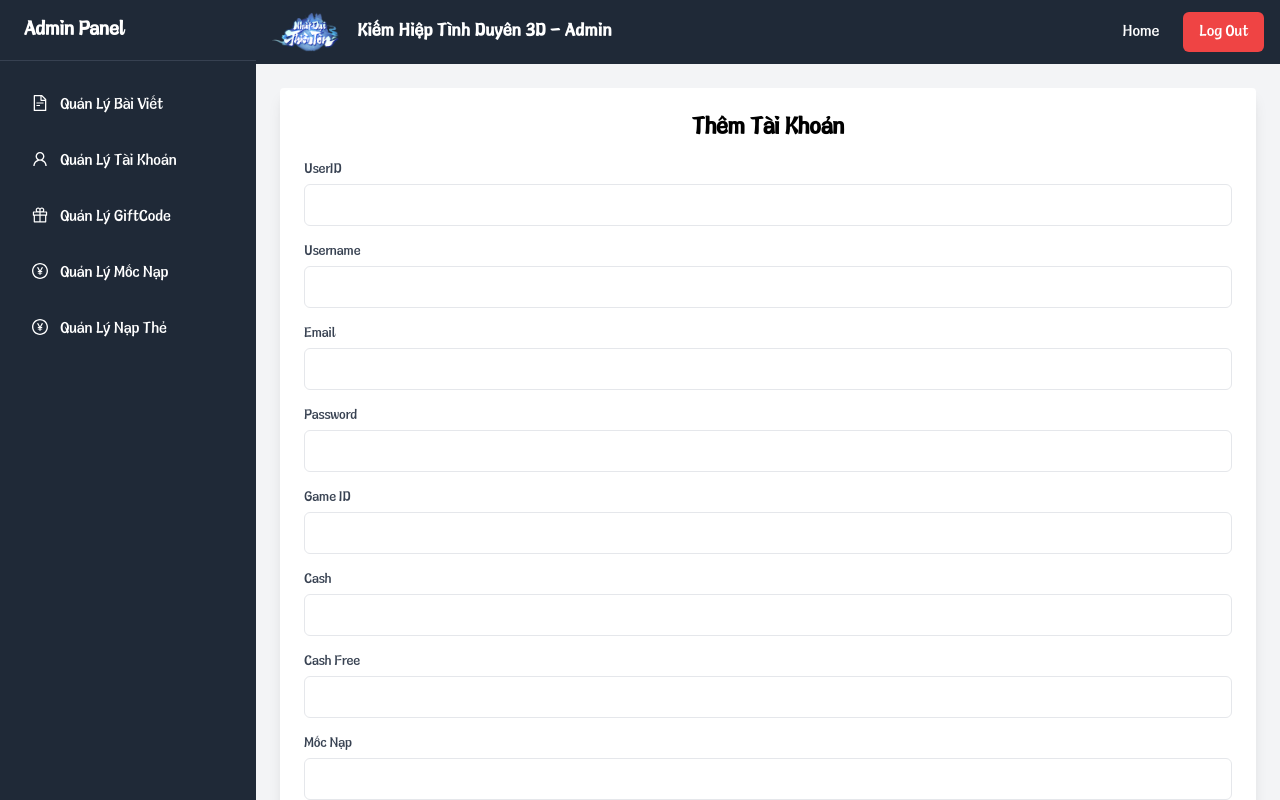
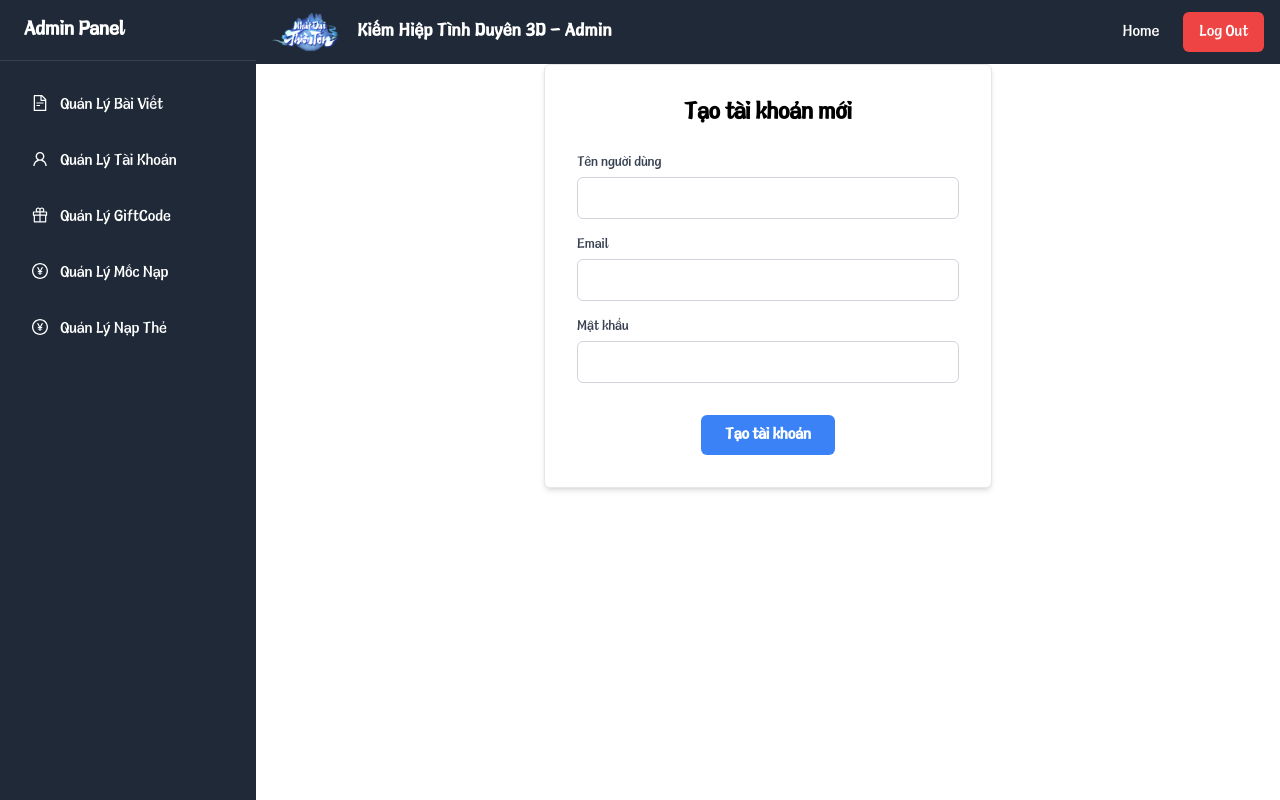
Before and after one commit to socktow/kiemhieptinhduyen-3D, a React (Create React App) app: page /admin/users/create in a window 1280 px wide. Built offline with nearby package versions, Linux system fonts and the light colour scheme.

Commit message:
Account CRUD - Add Account

```diff
--- a/src/Layouts/AdminLayout/Account/AccountCRUD.jsx
+++ b/src/Layouts/AdminLayout/Account/AccountCRUD.jsx
@@ -1,80 +1,265 @@
-import React from "react";
+import React, { useState, useEffect } from "react";
+import api from "../_Api/api";
 
 const AccountCRUD = () => {
-  const data = [
-    {
-      userid: 10,
-      username: "admin",
-      email: "admin1@gmail.com",
-      password: "******",
-      gameId: null,
-      Cash: 50000,
-      CashFree: 500000,
-      MocNap: 0,
-    },
-    {
-      userid: 11,
-      username: "user01",
-      email: "user01@gmail.com",
-      password: "******",
-      gameId: "game001",
-      Cash: 10000,
-      CashFree: 200000,
-      MocNap: 1000,
-    },
-    {
-      userid: 12,
-      username: "user02",
-      email: "user02@gmail.com",
-      password: "******",
-      gameId: "game002",
-      Cash: 15000,
-      CashFree: 300000,
-      MocNap: 500,
-    },
-  ];
+  const [users, setUsers] = useState([]);
+  const [userId, setUserId] = useState("");
+  const [userDetails, setUserDetails] = useState(null);
+  const [editingUser, setEditingUser] = useState(null);
+  const [editForm, setEditForm] = useState({});
+  const [loading, setLoading] = useState(false);
+  const [error, setError] = useState("");
+
+  useEffect(() => {
+    fetchAllUsers();
+  }, []);
+
+  const fetchAllUsers = async () => {
+    setLoading(true);
+    try {
+      const data = await api.getAllUsers();
+      setUsers(data);
+    } catch {
+      setError("Failed to fetch users.");
+    } finally {
+      setLoading(false);
+    }
+  };
+
+  const fetchUserById = async () => {
+    if (!userId) return;
+    setLoading(true);
+    setError("");
+    try {
+      const data = await api.getUserById(userId);
+      setUserDetails(data);
+    } catch (err) {
+      setError("User not found.");
+      setUserDetails(null);
+    } finally {
+      setLoading(false);
+    }
+  };
+
+  const handleEditChange = (e) => {
+    const { name, value } = e.target;
+    setEditForm((prev) => ({ ...prev, [name]: value }));
+  };
+
+  const handleEditSubmit = async () => {
+    try {
+      const updatedFields = {
+        email: editForm.email,
+        password: editForm.password,
+        gameId: editForm.gameId,
+        Cash: editForm.Cash,
+        CashFree: editForm.CashFree,
+        MocNap: editForm.MocNap,
+      };
+
+      await api.updateUser(editingUser, updatedFields);
+
+      setUsers((prevUsers) =>
+        prevUsers.map((user) =>
+          user.userid === editingUser ? { ...user, ...updatedFields } : user
+        )
+      );
+      setEditingUser(null);
+    } catch {
+      setError("Failed to update user.");
+    }
+  };
+
+  const handleDeleteClick = async (userId) => {
+    if (window.confirm("Are you sure you want to delete this user?")) {
+      try {
+        await api.deleteUser(userId);
+        fetchAllUsers();
+      } catch (err) {
+        setError("Failed to delete user.");
+      }
+    }
+  };
+
+  const handleEditClick = (user) => {
+    setEditingUser(user.userid);
+    setEditForm({ ...user });
+  };
 
   return (
-    <div className="min-h-screen bg-gray-100 p-4">
-      <h1 className="text-2xl font-bold text-center mb-6">Quản Lý Tài Khoản</h1>
-      <div className="overflow-x-auto">
-        <table className="w-full table-auto border-collapse border border-gray-300">
-          <thead className="bg-gray-200">
-            <tr>
-              <th className="border border-gray-300 px-4 py-2">UserID</th>
-              <th className="border border-gray-300 px-4 py-2">Username</th>
-              <th className="border border-gray-300 px-4 py-2">Email</th>
-              <th className="border border-gray-300 px-4 py-2">Password</th>
-              <th className="border border-gray-300 px-4 py-2">Game ID</th>
-              <th className="border border-gray-300 px-4 py-2">Cash</th>
-              <th className="border border-gray-300 px-4 py-2">Cash Free</th>
-              <th className="border border-gray-300 px-4 py-2">Mốc Nạp</th>
-              <th className="border border-gray-300 px-4 py-2">Thao Tác</th>
+    <div className="p-6 bg-gray-100 min-h-screen">
+      <h1 className="text-2xl font-bold mb-6">Danh Sách Tài Khoản</h1>
+
+      <div className="mb-8">
+        <h2 className="text-xl font-semibold mb-4">Tất cả tài khoản</h2>
+        {loading ? (
+          <p className="text-gray-600">Loading...</p>
+        ) : error ? (
+          <p className="text-red-500">{error}</p>
+        ) : (
+          <table className="table-auto w-full bg-white rounded-lg shadow p-4">
+            <thead>
+              <tr className="bg-gray-200">
+                <th className="px-4 py-2">User ID</th>
+                <th className="px-4 py-2">Username</th>
+                <th className="px-4 py-2">Email</th>
+                <th className="px-4 py-2">Password</th>
+                <th className="px-4 py-2">Game ID</th>
+                <th className="px-4 py-2">Cash</th>
+                <th className="px-4 py-2">Cash Free</th>
+                <th className="px-4 py-2">Mốc Nạp</th>
+                <th className="px-4 py-2">Actions</th>
               </tr>
             </thead>
             <tbody>
-            {data.map((item, index) => (
-              <tr key={index} className="bg-white hover:bg-gray-100">
-                <td className="border border-gray-300 px-4 py-2 text-center">{item.userid}</td>
-                <td className="border border-gray-300 px-4 py-2">{item.username}</td>
-                <td className="border border-gray-300 px-4 py-2">{item.email}</td>
-                <td className="border border-gray-300 px-4 py-2">{item.password}</td>
-                <td className="border border-gray-300 px-4 py-2">{item.gameId || "N/A"}</td>
-                <td className="border border-gray-300 px-4 py-2">{item.Cash}</td>
-                <td className="border border-gray-300 px-4 py-2">{item.CashFree}</td>
-                <td className="border border-gray-300 px-4 py-2">{item.MocNap}</td>
-                <td className="border border-gray-300 px-4 py-2 text-center">
-                  <button className="bg-blue-500 text-white px-3 py-1 rounded mr-2 hover:bg-blue-600">
-                    Chỉnh Sửa
+              {users.map((user) => (
+                <tr key={user.userid} className="border-b">
+                  <td className="px-4 py-2 text-center">{user.userid}</td>
+                  <td className="px-4 py-2">{user.username}</td>
+                  <td className="px-4 py-2">
+                    {editingUser === user.userid ? (
+                      <input
+                        type="text"
+                        name="email"
+                        value={editForm.email || ""}
+                        onChange={handleEditChange}
+                        className="border border-gray-300 rounded px-2 py-1"
+                      />
+                    ) : (
+                      user.email
+                    )}
+                  </td>
+                  <td className="px-4 py-2">
+                    {editingUser === user.userid ? (
+                      <input
+                        type="text"
+                        name="password"
+                        value={editForm.password || ""}
+                        onChange={handleEditChange}
+                        className="border border-gray-300 rounded px-2 py-1"
+                      />
+                    ) : (
+                      user.password
+                    )}
+                  </td>
+                  <td className="px-4 py-2">
+                    {editingUser === user.userid ? (
+                      <input
+                        type="text"
+                        name="gameId"
+                        value={editForm.gameId || ""}
+                        onChange={handleEditChange}
+                        className="border border-gray-300 rounded px-2 py-1"
+                      />
+                    ) : (
+                      user.gameId
+                    )}
+                  </td>
+                  <td className="px-4 py-2">
+                    {editingUser === user.userid ? (
+                      <input
+                        type="text"
+                        name="Cash"
+                        value={editForm.Cash || ""}
+                        onChange={handleEditChange}
+                        className="border border-gray-300 rounded px-2 py-1"
+                      />
+                    ) : (
+                      user.Cash
+                    )}
+                  </td>
+                  <td className="px-4 py-2">
+                    {editingUser === user.userid ? (
+                      <input
+                        type="text"
+                        name="CashFree"
+                        value={editForm.CashFree || ""}
+                        onChange={handleEditChange}
+                        className="border border-gray-300 rounded px-2 py-1"
+                      />
+                    ) : (
+                      user.CashFree
+                    )}
+                  </td>
+                  <td className="px-4 py-2">
+                    {editingUser === user.userid ? (
+                      <input
+                        type="text"
+                        name="MocNap"
+                        value={editForm.MocNap || ""}
+                        onChange={handleEditChange}
+                        className="border border-gray-300 rounded px-2 py-1"
+                      />
+                    ) : (
+                      user.MocNap
+                    )}
+                  </td>
+                  <td className="px-4 py-2 flex justify-center gap-2">
+                    {editingUser === user.userid ? (
+                      <button
+                        className="bg-green-500 text-white px-2 py-1 rounded hover:bg-green-600"
+                        onClick={handleEditSubmit}
+                      >
+                        Save
                       </button>
-                  <button className="bg-red-500 text-white px-3 py-1 rounded hover:bg-red-600">
-                    Xóa
+                    ) : (
+                      <button
+                        className="bg-yellow-500 text-white px-2 py-1 rounded hover:bg-yellow-600"
+                        onClick={() => handleEditClick(user)}
+                      >
+                        Edit
+                      </button>
+                    )}
+                    <button
+                      className="bg-red-500 text-white px-2 py-1 rounded hover:bg-red-600"
+                      onClick={() => handleDeleteClick(user.userid)}
+                    >
+                      Delete
                     </button>
                   </td>
                 </tr>
               ))}
             </tbody>
           </table>
+        )}
+      </div>
+
+      <div className="mb-8">
+        <h2 className="text-xl font-semibold mb-4">Get User By ID</h2>
+        <div className="flex gap-4 mb-4">
+          <input
+            type="text"
+            value={userId}
+            onChange={(e) => setUserId(e.target.value)}
+            placeholder="Enter User ID"
+            className="border border-gray-300 rounded-lg px-4 py-2 w-full focus:outline-none focus:ring focus:ring-blue-300"
+          />
+          <button
+            onClick={fetchUserById}
+            className="bg-blue-500 text-white px-4 py-2 rounded-lg hover:bg-blue-600"
+          >
+            Search
+          </button>
+        </div>
+        {loading ? (
+          <p className="text-gray-600">Loading...</p>
+        ) : error ? (
+          <p className="text-red-500">{error}</p>
+        ) : userDetails ? (
+          <div className="bg-white rounded-lg shadow p-4">
+            <p className="text-gray-700">Name: {userDetails.username}</p>
+            <p className="text-gray-700">Email: {userDetails.email}</p>
+            <p className="text-gray-700">User ID: {userDetails.userid}</p>
+            <p className="text-gray-700">Cash: {userDetails.Cash}</p>
+            <p className="text-gray-700">Cash Free: {userDetails.CashFree}</p>
+            <p className="text-gray-700">
+              Game ID: {userDetails.gameId || "N/A"}
+            </p>
+            <p className="text-gray-700">Mốc Nạp: {userDetails.MocNap}</p>
+          </div>
+        ) : (
+          <p className="text-gray-600">Enter a User ID to view details.</p>
+        )}
       </div>
     </div>
   );
--- a/src/Layouts/AdminLayout/Account/AddAccount.jsx
+++ b/src/Layouts/AdminLayout/Account/AddAccount.jsx
@@ -1,131 +1,86 @@
-import React, { useState } from "react";
+import React, { useState } from 'react';
+import api from '../_Api/api';
 
 const AddAccount = () => {
-  const [formData, setFormData] = useState({
-    userid: "",
-    username: "",
-    email: "",
-    password: "",
-    gameId: "",
-    Cash: "",
-    CashFree: "",
-    MocNap: "",
-  });
+  const [username, setUsername] = useState('');
+  const [email, setEmail] = useState('');
+  const [password, setPassword] = useState('');
+  const [error, setError] = useState('');
+  const [loading, setLoading] = useState(false);
 
-  const handleChange = (e) => {
-    const { name, value } = e.target;
-    setFormData({ ...formData, [name]: value });
-  };
+  const handleSubmit = async (e) => {
+    e.preventDefault();
+    setLoading(true);
+    setError('');
 
-  const handleSubmit = (e) => {
-    e.preventDefault();
-    console.log("Form Data Submitted:", formData);
-    // Add logic to send formData to your API or backend
-    alert("Tài khoản đã được thêm thành công!");
+    try {
+      const newAccount = { username, email, password };
+      await api.AddAccount(newAccount); // Gọi API để tạo tài khoản
+      alert('Tạo tài khoản thành công!');
+      setUsername('');
+      setEmail('');
+      setPassword('');
+    } catch (err) {
+      setError('Có lỗi xảy ra, vui lòng thử lại');
+      console.error(err);
+    } finally {
+      setLoading(false);
+    }
   };
 
   return (
-    <div className=" bg-gray-100 p-6 flex items-center justify-center">
-      <div className="w-full max-w-auto bg-white rounded shadow-lg p-6">
-        <h2 className="text-2xl font-bold mb-4 text-center">Thêm Tài Khoản</h2>
+    <div className="max-w-md mx-auto bg-white p-8 border rounded-md shadow-md">
+      <h2 className="text-2xl font-semibold text-center mb-6">Tạo tài khoản mới</h2>
+      {error && <p className="text-red-500 text-center mb-4">{error}</p>}
       <form onSubmit={handleSubmit}>
         <div className="mb-4">
-            <label className="block text-sm font-medium text-gray-700">UserID</label>
+          <label htmlFor="username" className="block text-sm font-medium text-gray-700">Tên người dùng</label>
           <input
-              type="number"
-              name="userid"
-              value={formData.userid}
-              onChange={handleChange}
-              className="w-full mt-1 px-4 py-2 border rounded-md focus:outline-none focus:ring-2 focus:ring-blue-400"
+            type="text"
+            id="username"
+            value={username}
+            onChange={(e) => setUsername(e.target.value)}
             required
+            className="w-full mt-1 p-2 border border-gray-300 rounded-md focus:outline-none focus:ring-2 focus:ring-blue-500"
           />
         </div>
+
         <div className="mb-4">
-            <label className="block text-sm font-medium text-gray-700">Username</label>
+          <label htmlFor="email" className="block text-sm font-medium text-gray-700">Email</label>
           <input
-              type="text"
-              name="username"
-              value={formData.username}
-              onChange={handleChange}
-              className="w-full mt-1 px-4 py-2 border rounded-md focus:outline-none focus:ring-2 focus:ring-blue-400"
+            type="email"
+            id="email"
+            value={email}
+            onChange={(e) => setEmail(e.target.value)}
             required
+            className="w-full mt-1 p-2 border border-gray-300 rounded-md focus:outline-none focus:ring-2 focus:ring-blue-500"
           />
         </div>
+
         <div className="mb-4">
-            <label className="block text-sm font-medium text-gray-700">Email</label>
+          <label htmlFor="password" className="block text-sm font-medium text-gray-700">Mật khẩu</label>
           <input
-              type="email"
-              name="email"
-              value={formData.email}
-              onChange={handleChange}
-              className="w-full mt-1 px-4 py-2 border rounded-md focus:outline-none focus:ring-2 focus:ring-blue-400"
+            type="password"
+            id="password"
+            value={password}
+            onChange={(e) => setPassword(e.target.value)}
             required
+            className="w-full mt-1 p-2 border border-gray-300 rounded-md focus:outline-none focus:ring-2 focus:ring-blue-500"
           />
         </div>
-          <div className="mb-4">
-            <label className="block text-sm font-medium text-gray-700">Password</label>
-            <input
-              type="password"
-              name="password"
-              value={formData.password}
-              onChange={handleChange}
-              className="w-full mt-1 px-4 py-2 border rounded-md focus:outline-none focus:ring-2 focus:ring-blue-400"
-              required
-            />
-          </div>
-          <div className="mb-4">
-            <label className="block text-sm font-medium text-gray-700">Game ID</label>
-            <input
-              type="text"
-              name="gameId"
-              value={formData.gameId}
-              onChange={handleChange}
-              className="w-full mt-1 px-4 py-2 border rounded-md focus:outline-none focus:ring-2 focus:ring-blue-400"
-            />
-          </div>
-          <div className="mb-4">
-            <label className="block text-sm font-medium text-gray-700">Cash</label>
-            <input
-              type="number"
-              name="Cash"
-              value={formData.Cash}
-              onChange={handleChange}
-              className="w-full mt-1 px-4 py-2 border rounded-md focus:outline-none focus:ring-2 focus:ring-blue-400"
-              required
-            />
-          </div>
-          <div className="mb-4">
-            <label className="block text-sm font-medium text-gray-700">Cash Free</label>
-            <input
-              type="number"
-              name="CashFree"
-              value={formData.CashFree}
-              onChange={handleChange}
-              className="w-full mt-1 px-4 py-2 border rounded-md focus:outline-none focus:ring-2 focus:ring-blue-400"
-              required
-            />
-          </div>
-          <div className="mb-4">
-            <label className="block text-sm font-medium text-gray-700">Mốc Nạp</label>
-            <input
-              type="number"
-              name="MocNap"
-              value={formData.MocNap}
-              onChange={handleChange}
-              className="w-full mt-1 px-4 py-2 border rounded-md focus:outline-none focus:ring-2 focus:ring-blue-400"
-              required
-            />
-          </div>
-          <div className="text-center">
+
+        <div className="flex justify-center">
           <button
             type="submit"
-              className="bg-blue-500 text-white px-4 py-2 rounded hover:bg-blue-600 focus:outline-none focus:ring-2 focus:ring-blue-400"
+            disabled={loading}
+            className={`px-6 py-2 mt-4 text-white font-semibold rounded-md ${
+              loading ? 'bg-gray-400 cursor-not-allowed' : 'bg-blue-500 hover:bg-blue-600'
+            }`}
           >
-              Thêm Tài Khoản
+            {loading ? 'Đang tạo tài khoản...' : 'Tạo tài khoản'}
           </button>
         </div>
       </form>
-      </div>
     </div>
   );
 };
```
Also changed, not shown: src/Layouts/AdminLayout/_Api/api.js (+11 -3 lines). Lines whose indentation alone changed are shown as unchanged.
